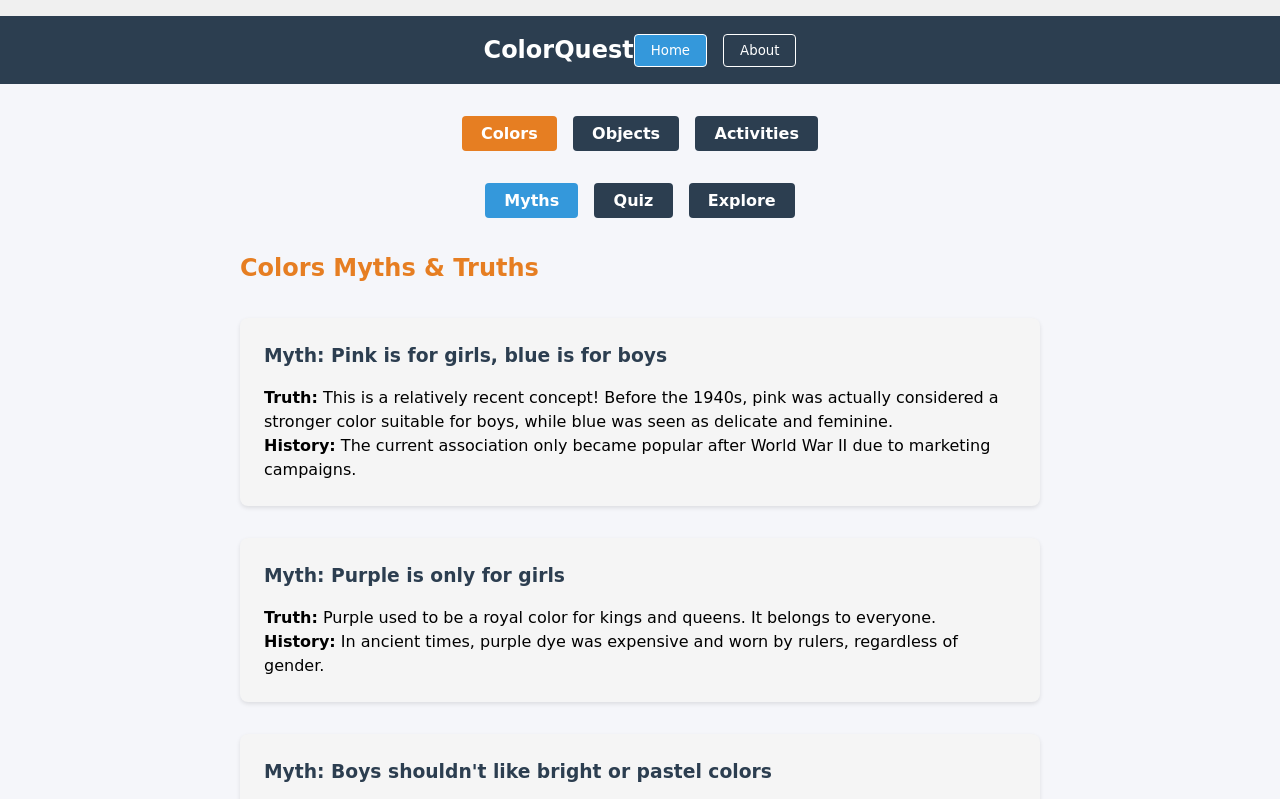
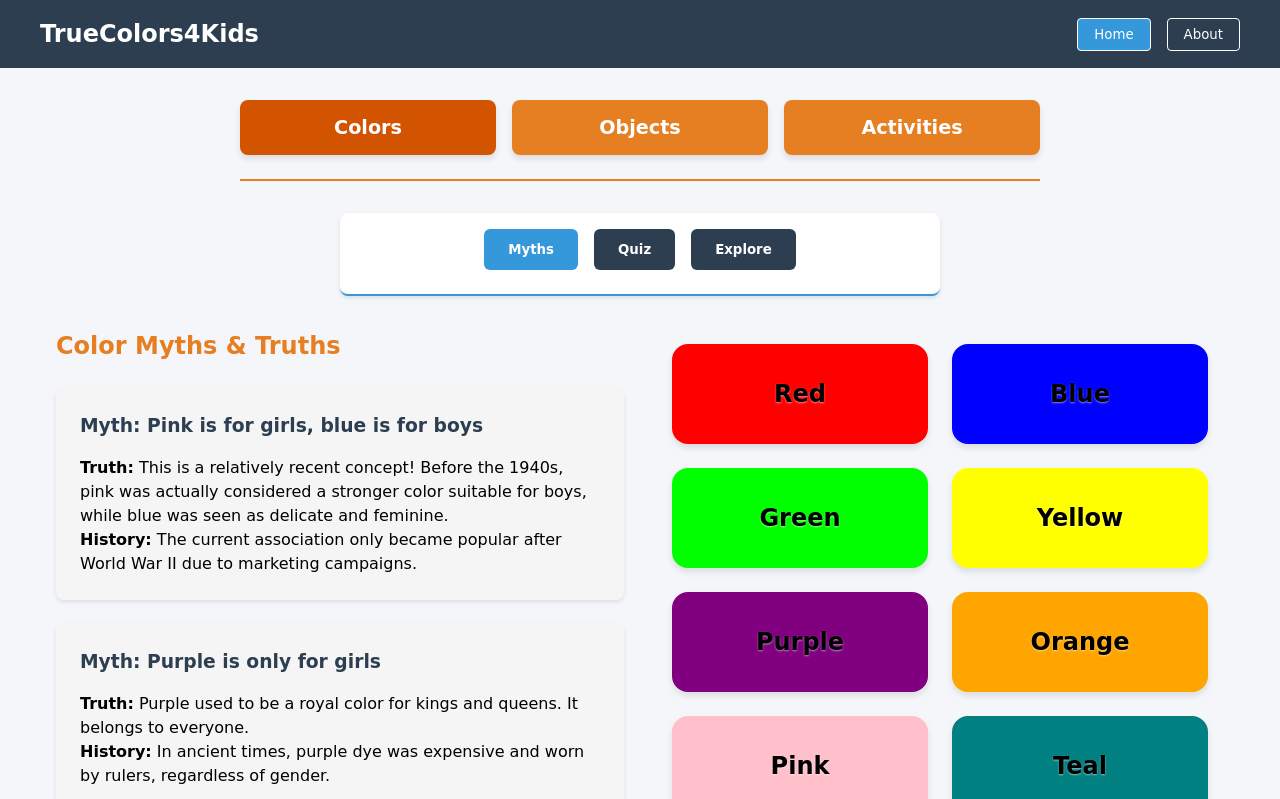
Before and after one commit to alyssagabrie/colorquest, a React (Vite) app: page / in a window 1280 px wide. Shown: the top 799 px of the page. Built offline with nearby package versions, Linux system fonts and the light colour scheme.

Commit message:
Update app title to TrueColors4Kids and improve Colors section layout

```diff
--- a/index.html
+++ b/index.html
@@ -4,7 +4,7 @@
     <meta charset="UTF-8" />
     <link rel="icon" type="image/svg+xml" href="/colorquest/vite.svg" />
     <meta name="viewport" content="width=device-width, initial-scale=1.0" />
-    <title>Training Tool App</title>
+    <title>True Colors4Kids</title>
   </head>
   <body>
     <div id="root"></div>
--- a/src/App.css
+++ b/src/App.css
@@ -105,29 +105,62 @@ button:active {
   text-align: center;
 }
 
-header {
+/* Category Navigation */
+.category-nav {
   margin-bottom: 2rem;
+  display: grid;
+  grid-template-columns: repeat(3, 1fr);
+  gap: 1rem;
+  max-width: 800px;
+  margin: 0 auto 2rem;
+  padding-bottom: 1.5rem;
+  border-bottom: 2px solid #e67e22;
 }
 
-nav {
+.category-button {
+  background-color: #e67e22;
+  color: white;
+  border: none;
+  padding: 1rem 2rem;
+  border-radius: 8px;
+  cursor: pointer;
+  font-weight: bold;
+  font-size: 1.2rem;
+  box-shadow: 0 4px 6px rgba(0, 0, 0, 0.1);
+}
+
+.category-button.active {
+  background-color: #d35400;
+}
+
+/* Section Navigation */
+.section-nav {
+  margin-bottom: 2rem;
   display: flex;
   gap: 1rem;
   justify-content: center;
-  margin: 1rem 0;
+  background-color: #fff;
+  padding: 1rem;
+  border-radius: 8px;
+  box-shadow: 0 2px 4px rgba(0, 0, 0, 0.1);
+  max-width: 600px;
+  margin: 0 auto 2rem;
+  padding-bottom: 1.5rem;
+  border-bottom: 2px solid #3498db;
 }
 
-nav button {
-  padding: 0.5rem 1rem;
+.section-button {
+  background-color: #2c3e50;
+  color: white;
   border: none;
-  border-radius: 4px;
-  background-color: #4a90e2;
-  color: white;
+  padding: 0.8rem 1.5rem;
+  border-radius: 6px;
   cursor: pointer;
-  transition: background-color 0.3s;
+  font-weight: bold;
 }
 
-nav button:hover {
-  background-color: #357abd;
+.section-button.active {
+  background-color: #3498db;
 }
 
 /* Myths Section */
@@ -170,21 +203,16 @@ nav button:hover {
   margin: 1.5rem 0;
 }
 
-.options button {
+.option-button {
   padding: 1rem;
   border: 2px solid #4a90e2;
   border-radius: 4px;
   background-color: white;
   cursor: pointer;
-  transition: all 0.3s;
+  font-size: 1.1rem;
 }
 
-.options button:hover {
-  background-color: #4a90e2;
-  color: white;
-}
-
-.options button:disabled {
+.option-button:disabled {
   opacity: 0.7;
   cursor: not-allowed;
 }
@@ -196,41 +224,45 @@ nav button:hover {
   border-radius: 4px;
 }
 
-.results {
-  text-align: center;
-  padding: 2rem;
-}
-
 /* Explore Section */
 .explore-section {
   max-width: 800px;
   margin: 0 auto;
 }
 
-.color-info {
+.explore-card {
   background-color: #f5f5f5;
   padding: 2rem;
   border-radius: 8px;
   text-align: left;
   box-shadow: 0 2px 4px rgba(0, 0, 0, 0.1);
+  margin-bottom: 2rem;
 }
 
-.color-info ul {
+.explore-card h3 {
+  color: #2c3e50;
+  margin-bottom: 1rem;
+}
+
+.explore-card ul {
   list-style-type: none;
   padding: 0;
 }
 
-.color-info li {
+.explore-card li {
   margin: 1rem 0;
   padding-left: 1.5rem;
   position: relative;
+  font-size: 1.1rem;
+  line-height: 1.5;
 }
 
-.color-info li:before {
+.explore-card li:before {
   content: "•";
-  color: #4a90e2;
+  color: #e67e22;
   position: absolute;
   left: 0;
+  font-size: 1.5rem;
 }
 
 /* Responsive Design */
@@ -239,11 +271,79 @@ nav button:hover {
     padding: 1rem;
   }
 
-  nav {
+  .category-nav,
+  .section-nav {
     flex-direction: column;
   }
 
-  .myth-card, .quiz-card, .color-info {
+  .category-button,
+  .section-button {
+    width: 100%;
+  }
+}
+
+/* Colors Layout */
+.colors-layout {
+  display: grid;
+  grid-template-columns: 1fr 1fr;
+  gap: 2rem;
+  max-width: 1200px;
+  margin: 0 auto;
+  padding: 0 1rem;
+}
+
+.color-grid-container {
+  max-width: 1200px;
+  margin: 2rem auto;
+  padding: 0 1rem;
+}
+
+.colors-layout .myths-section {
+  display: flex;
+  flex-direction: column;
+  gap: 1.5rem;
+}
+
+.colors-layout .myth-card {
+  margin-bottom: 0;
+}
+
+.colors-layout .color-grid,
+.color-grid-container .color-grid {
+  display: grid;
+  grid-template-columns: repeat(auto-fit, minmax(200px, 1fr));
+  gap: 1.5rem;
+  align-content: start;
+}
+
+/* Responsive Design */
+@media (max-width: 768px) {
+  .app-container {
     padding: 1rem;
   }
+
+  .category-nav {
+    grid-template-columns: 1fr;
+  }
+
+  .section-nav {
+    flex-direction: column;
+  }
+
+  .category-button,
+  .section-button {
+    width: 100%;
+  }
+
+  .myths-section {
+    grid-template-columns: 1fr;
+  }
+
+  .colors-layout {
+    grid-template-columns: 1fr;
+  }
+
+  .color-grid {
+    grid-template-columns: 1fr;
+  }
 }
--- a/src/App.tsx
+++ b/src/App.tsx
@@ -11,6 +11,27 @@ interface QuizQuestion {
   correctAnswer: number;
   explanation: string;
 }
+
+interface Color {
+  name: string;
+  hex: string;
+  description: string;
+  myth: string;
+}
+
+interface Myth {
+  myth: string;
+  truth: string;
+  history: string;
+}
+
+interface Category {
+  key: 'colors' | 'objects' | 'activities';
+  label: string;
+}
+
+type CategoryKey = Category['key'];
+type SectionKey = 'myths' | 'quiz' | 'explore';
 
 // Data for Colors
 const colorMyths = [
@@ -205,14 +226,11 @@ const activityExplore = [
   "How can we make sure everyone feels welcome to join any activity?"
 ];
 
-const categories = [
+const categories: Category[] = [
   { key: 'colors', label: 'Colors' },
   { key: 'objects', label: 'Objects' },
   { key: 'activities', label: 'Activities' }
-] as const;
-
-type CategoryKey = typeof categories[number]['key'];
-type SectionKey = 'myths' | 'quiz' | 'explore';
+];
 
 function App() {
   const [selectedColor, setSelectedColor] = useState<string | null>(null)
@@ -273,7 +291,7 @@ function App() {
   };
 
   // Color data for color cards
-  const colors = [
+  const colors: Color[] = [
     {
       name: 'Red',
       hex: '#FF0000',
@@ -344,7 +362,7 @@ function App() {
           justifyContent: 'space-between',
           alignItems: 'center'
         }}>
-          <h1 style={{ color: 'white', margin: 0 }}>ColorQuest</h1>
+          <h1 style={{ color: 'white', margin: 0 }}>TrueColors4Kids</h1>
           <div>
             <button
               onClick={() => setCurrentPage('home')}
@@ -377,25 +395,16 @@ function App() {
         </div>
       </nav>
 
-      <main style={{ maxWidth: '1200px', margin: '0 auto', padding: '0 1rem', minHeight: 'calc(100vh - 200px)' }}>
+      <main>
         {currentPage === 'home' ? (
-          <>
+          <div className="content-section">
             {/* Category Navigation */}
-            <div style={{ marginBottom: '2rem', display: 'flex', gap: '1rem', justifyContent: 'center' }}>
+            <div className="category-nav">
               {categories.map(cat => (
                 <button
                   key={cat.key}
                   onClick={() => handleCategoryChange(cat.key)}
-                  style={{
-                    backgroundColor: currentCategory === cat.key ? '#e67e22' : '#2c3e50',
-                    color: 'white',
-                    border: 'none',
-                    padding: '0.5rem 1.2rem',
-                    borderRadius: '4px',
-                    cursor: 'pointer',
-                    fontWeight: 'bold',
-                    fontSize: '1rem'
-                  }}
+                  className={`category-button ${currentCategory === cat.key ? 'active' : ''}`}
                 >
                   {cat.label}
                 </button>
@@ -403,58 +412,33 @@ function App() {
             </div>
 
             {/* Section Navigation */}
-            <div style={{ marginBottom: '2rem', display: 'flex', gap: '1rem', justifyContent: 'center' }}>
+            <div className="section-nav">
               <button
                 onClick={() => handleSectionChange('myths')}
-                style={{
-                  backgroundColor: currentSection === 'myths' ? '#3498db' : '#2c3e50',
-                  color: 'white',
-                  border: 'none',
-                  padding: '0.5rem 1.2rem',
-                  borderRadius: '4px',
-                  cursor: 'pointer',
-                  fontWeight: 'bold',
-                  fontSize: '1rem'
-                }}
+                className={`section-button ${currentSection === 'myths' ? 'active' : ''}`}
               >
                 Myths
               </button>
               <button
                 onClick={() => handleSectionChange('quiz')}
-                style={{
-                  backgroundColor: currentSection === 'quiz' ? '#3498db' : '#2c3e50',
-                  color: 'white',
-                  border: 'none',
-                  padding: '0.5rem 1.2rem',
-                  borderRadius: '4px',
-                  cursor: 'pointer',
-                  fontWeight: 'bold',
-                  fontSize: '1rem'
-                }}
+                className={`section-button ${currentSection === 'quiz' ? 'active' : ''}`}
               >
                 Quiz
               </button>
               <button
                 onClick={() => handleSectionChange('explore')}
-                style={{
-                  backgroundColor: currentSection === 'explore' ? '#3498db' : '#2c3e50',
-                  color: 'white',
-                  border: 'none',
-                  padding: '0.5rem 1.2rem',
-                  borderRadius: '4px',
-                  cursor: 'pointer',
-                  fontWeight: 'bold',
-                  fontSize: '1rem'
-                }}
+                className={`section-button ${currentSection === 'explore' ? 'active' : ''}`}
               >
                 Explore
               </button>
             </div>
 
             {/* Section Content */}
-            {currentSection === 'myths' && (
+            {currentSection === 'myths' && currentCategory !== 'colors' && (
               <section className="myths-section">
-                <h2 style={{ color: '#e67e22' }}>{categories.find(c => c.key === currentCategory)?.label} Myths & Truths</h2>
+                <h2 style={{ color: '#e67e22', gridColumn: '1 / -1' }}>
+                  {categories.find(c => c.key === currentCategory)?.label} Myths & Truths
+                </h2>
                 {getMyths().map((myth, index) => (
                   <div key={index} className="myth-card">
                     <h3>Myth: {myth.myth}</h3>
@@ -478,6 +462,7 @@ function App() {
                           key={index}
                           onClick={() => handleAnswer(index)}
                           disabled={showExplanation}
+                          className="option-button"
                         >
                           {option}
                         </button>
@@ -486,7 +471,7 @@ function App() {
                     {showExplanation && (
                       <div className="explanation">
                         <p>{getQuiz()[currentQuestion].explanation}</p>
-                        <button onClick={nextQuestion}>
+                        <button onClick={nextQuestion} className="option-button">
                           {currentQuestion < getQuiz().length - 1 ? 'Next Question' : 'See Results'}
                         </button>
                       </div>
@@ -496,11 +481,14 @@ function App() {
                   <div className="results">
                     <h3>Quiz Complete!</h3>
                     <p>Your score: {score} out of {getQuiz().length}</p>
-                    <button onClick={() => {
+                    <button
+                      onClick={() => {
                         setCurrentQuestion(0);
                         setScore(0);
                         setShowExplanation(false);
-                    }}>
+                      }}
+                      className="option-button"
+                    >
                       Try Again
                     </button>
                   </div>
@@ -511,7 +499,7 @@ function App() {
             {currentSection === 'explore' && (
               <section className="explore-section">
                 <h2 style={{ color: '#e67e22' }}>Explore {categories.find(c => c.key === currentCategory)?.label}</h2>
-                <div className="color-info">
+                <div className="explore-card">
                   <ul>
                     {getExplore().map((fact, idx) => (
                       <li key={idx}>{fact}</li>
@@ -521,9 +509,21 @@ function App() {
               </section>
             )}
 
-            {/* Show color cards only for Colors category */}
+            {/* Show color cards for Colors category */}
             {currentCategory === 'colors' && (
               <>
+                {currentSection === 'myths' && (
+                  <div className="colors-layout">
+                    <div className="myths-section">
+                      <h2 style={{ color: '#e67e22' }}>Color Myths & Truths</h2>
+                      {getMyths().map((myth, index) => (
+                        <div key={index} className="myth-card">
+                          <h3>Myth: {myth.myth}</h3>
+                          <p><strong>Truth:</strong> {myth.truth}</p>
+                          <p><strong>History:</strong> {myth.history}</p>
+                        </div>
+                      ))}
+                    </div>
                     <div className="color-grid">
                       {colors.map(color => (
                         <ColorCard
@@ -533,6 +533,21 @@ function App() {
                         />
                       ))}
                     </div>
+                  </div>
+                )}
+                {(currentSection === 'quiz' || currentSection === 'explore') && (
+                  <div className="color-grid-container">
+                    <div className="color-grid">
+                      {colors.map(color => (
+                        <ColorCard
+                          key={color.name}
+                          color={color}
+                          onClick={() => setSelectedColor(color.name)}
+                        />
+                      ))}
+                    </div>
+                  </div>
+                )}
                 {selectedColor && (
                   <ColorDetail
                     color={colors.find(c => c.name === selectedColor)!}
@@ -541,7 +556,7 @@ function App() {
                 )}
               </>
             )}
-          </>
+          </div>
         ) : (
           <About />
         )}
```
Lines whose indentation alone changed are shown as unchanged.
